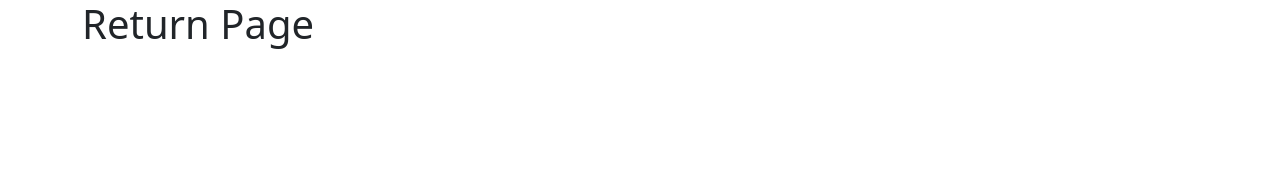
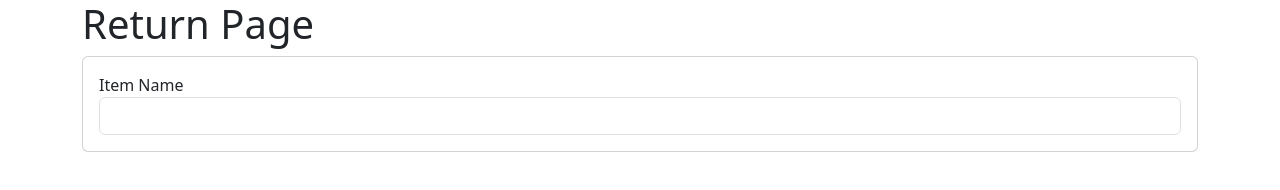
Before and after one commit to Adejordy/Week-10, a website: page index.html in a window 1280 px wide. Drawn offline with nearby package versions, Linux system fonts and the light colour scheme.

Commit message:
add paragraph

```diff
--- a/index.html
+++ b/index.html
@@ -9,12 +9,25 @@
       href="node_modules/bootstrap/dist/css/bootstrap.css"
     />
   </head>
+  <!-- class for the container to organize and to call on later -->
   <body class="container">
     <!-- Create a header for the page, color the background -->
     <div>
       <h1 id="return-header">Return Page</h1>
     </div>
-    <!-- create card to hold context -->
+    <!-- create card to hold context-->
+    <div class="card">
+      <div class="card-body">
+        <div class="row">
+          <div class="col-sm">
+            <div class="form-group">
+              <label for="item-name">Item Name</label>
+              <input type="text" class="form-control" id="" />
+            </div>
+          </div>
+        </div>
+      </div>
+    </div>
     <!-- table with rows
      item being returned
      item size
```
